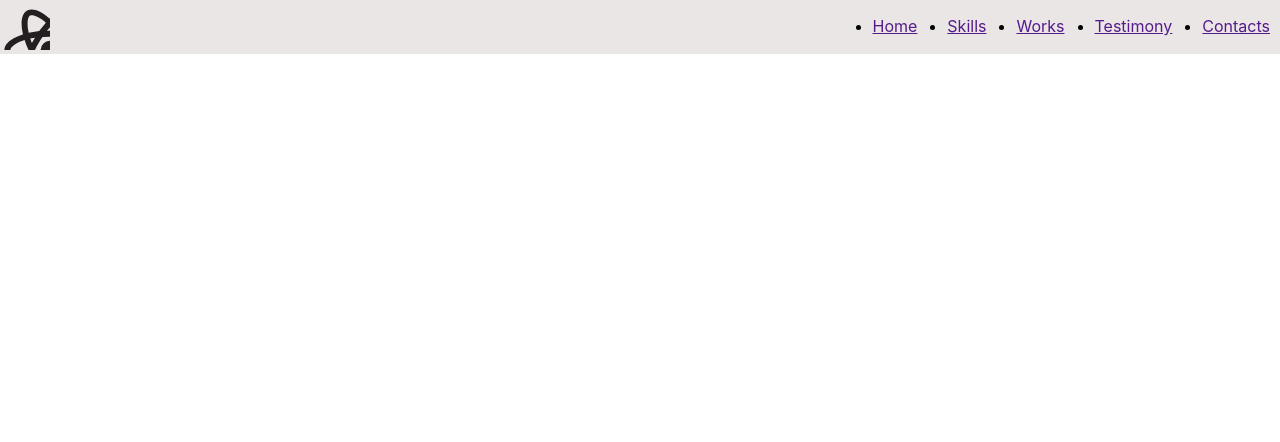
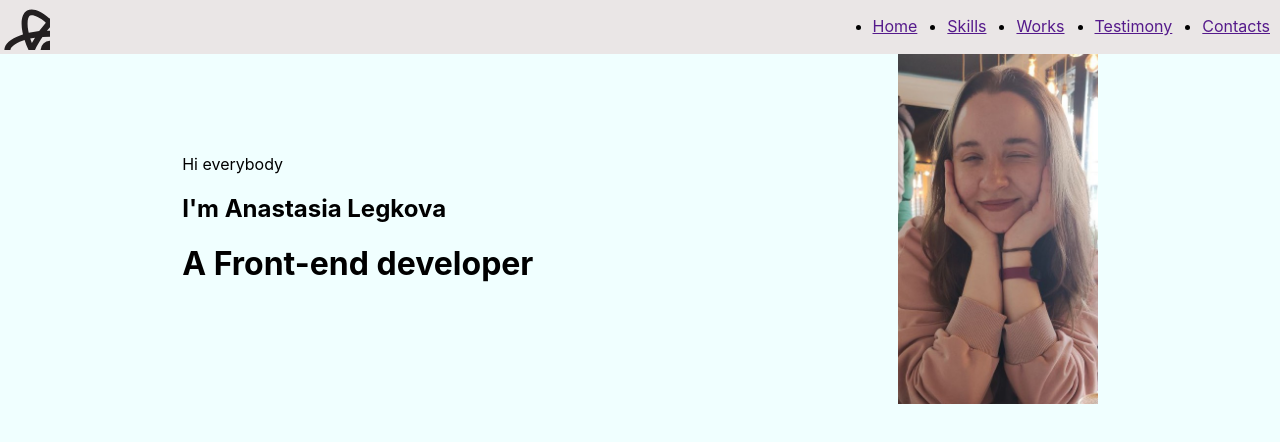
Before and after one commit to legkovaAnastasia/start-project, a React app: page / in a window 1280 px wide. Shown: the top 442 px of the page. Built offline with nearby package versions, Linux system fonts and the light colour scheme.

Commit message:
main-page

```diff
--- a/src/App.tsx
+++ b/src/App.tsx
@@ -1,11 +1,13 @@
 import './App.css';
 import {Header} from "./layout/header/Header";
+import {Main} from "./layout/sections/main/Main";
 
 
 function App() {
     return (
         <div className="App">
             <Header/>
+            <Main/>
         </div>
     );
 }
--- /dev/null
+++ b/src/components/FlexWrapper.tsx
@@ -0,0 +1,16 @@
+import styled from "styled-components";
+
+type FlexWrapperProps = {
+    direction?: string
+    justify?: string
+    align?: string
+    wrap?: string
+}
+
+export const FlexWrapper = styled.div<FlexWrapperProps>`
+    display: flex;
+    justify-content: ${props => props.justify || "row"};
+    flex-direction: ${props => props.direction || "flex-start"};
+    align-items: ${props => props.align || "stretch"};
+    flex-wrap: ${props => props.wrap || "nowrap"};
+`
--- /dev/null
+++ b/src/layout/sections/main/Main.tsx
@@ -0,0 +1,38 @@
+import React from 'react';
+import styled from "styled-components";
+import photo from '../../../assets/images/photo.jpg'
+import {FlexWrapper} from "../../../components/FlexWrapper";
+
+export const Main = () => {
+    return (
+        <StyledMain>
+            <FlexWrapper align={"center"} justify={"space-around"}>
+                <div>
+                    <span>Hi everybody</span>
+                    <Name>I'm Anastasia Legkova</Name>
+                    <MainTitle>A Front-end developer</MainTitle>
+                </div>
+
+                <Photo src={photo}/>
+            </FlexWrapper>
+        </StyledMain>
+    );
+};
+
+const StyledMain = styled.div`
+    min-height: 100vh;
+    background-color: azure;
+`
+
+const Photo = styled.img`
+    width: 200px;
+    height: 350px;
+    object-fit: cover;
+`
+
+const MainTitle = styled.h1`
+
+`
+const Name = styled.h2`
+
+`
```
Also changed, not shown: src/components/icon/Icon.tsx (+4 -3 lines), src/assets/images/photo.jpg (added).
